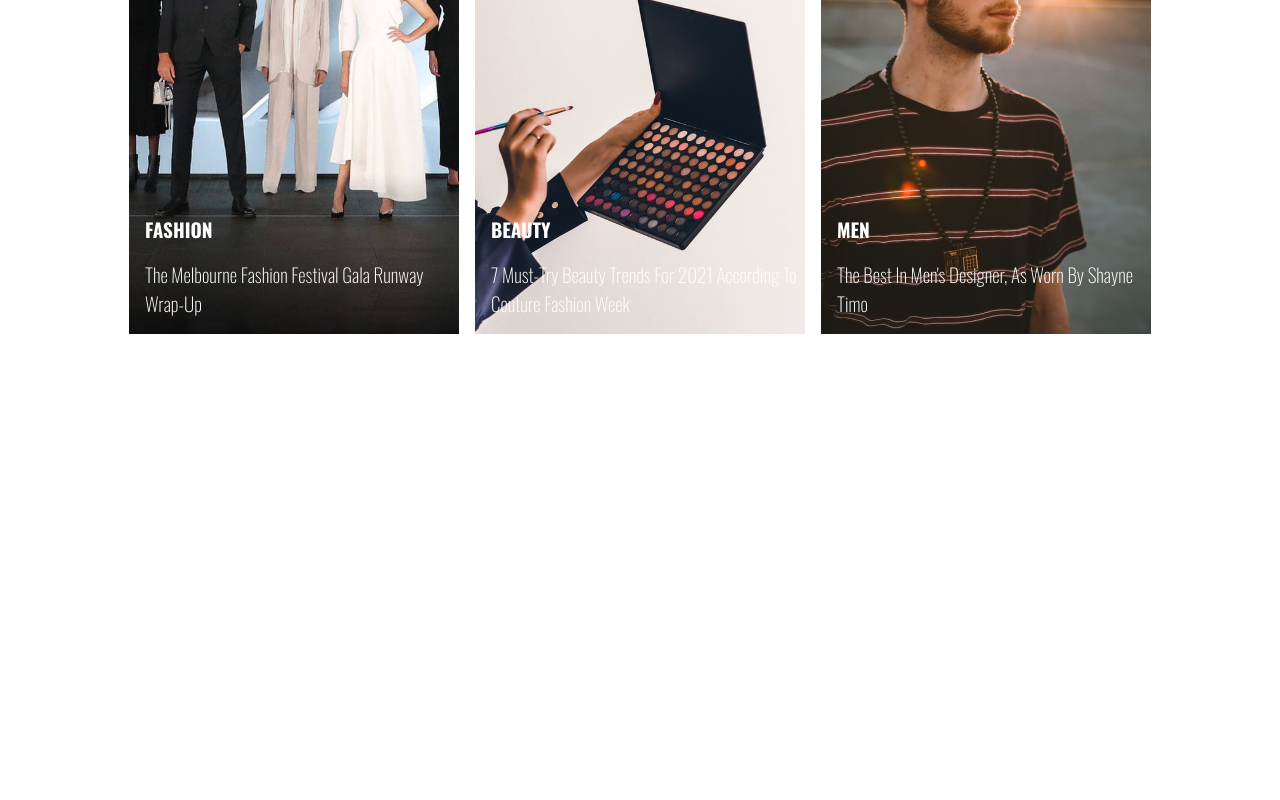
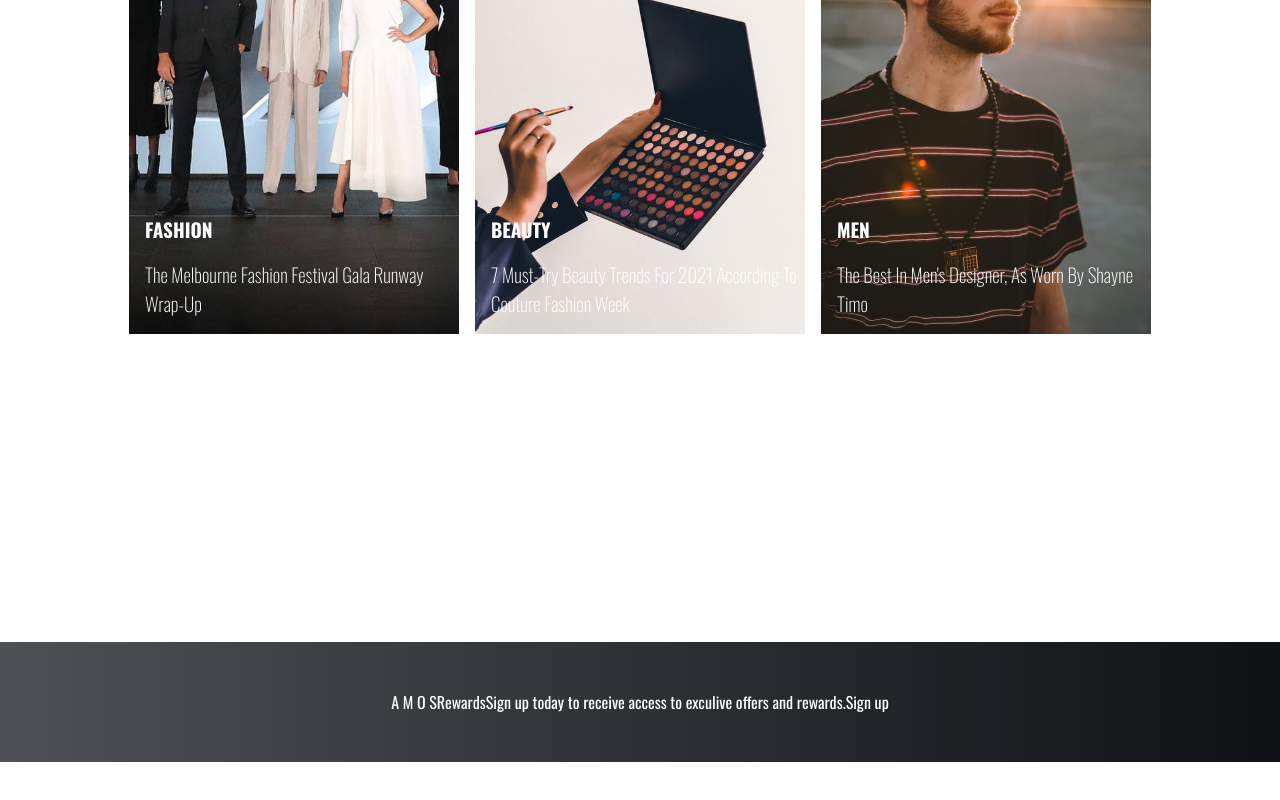
Before and after one commit to maxly20/Website-AMOS-Fashion, a plain HTML site: page index.html in a window 1280 px wide. Shown: the part 7300-8100 px from the top of the page. Drawn offline with nearby package versions, Linux system fonts and the light colour scheme.

Commit message:
building signup

```diff
--- a/index.html
+++ b/index.html
@@ -346,8 +346,8 @@
           FOOTER
 ------------------------------>
     <footer class="footer">
-      <div class="signup"></div>
-      <div class="connec"></div>
+      <div class="signup">A M O S <span class="footer__rewards">Rewards</span> <span class="footer__signup">Sign up today to receive access to exculive offers and rewards.</span> <span class="footer__link">Sign up</span></div>
+      <div class="connect"></div>
       <div class="footer__main"></div>
 
     </footer>
--- a/styles/_11-footer.scss
+++ b/styles/_11-footer.scss
@@ -1,9 +1,18 @@
 .footer {
   width: 100vw;
-  min-height: 50vh;
+  min-height: 60vh;
   display: flex;
   flex-direction: column;
   justify-content: center;
   align-items: center;
   margin-top: 8rem;
 }
+.signup {
+  width: 100vw;
+  min-height: 15vh;
+  background: linear-gradient(to right, #4f5055, #0f1115);
+  color: white;
+  display: flex;
+  align-items: center;
+  justify-content: center;
+}
```
Also changed, not shown: styles/main.css, 1 other file.
